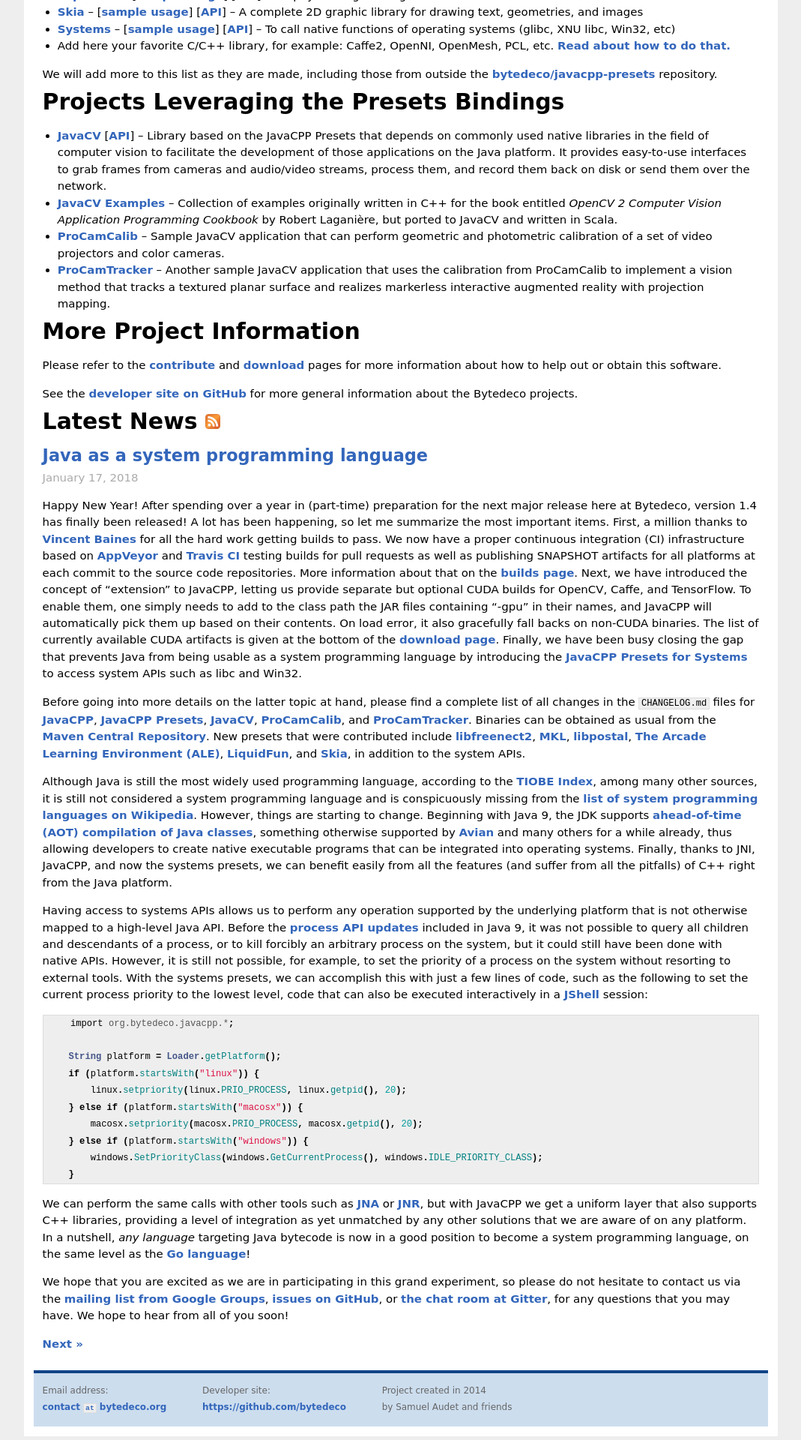
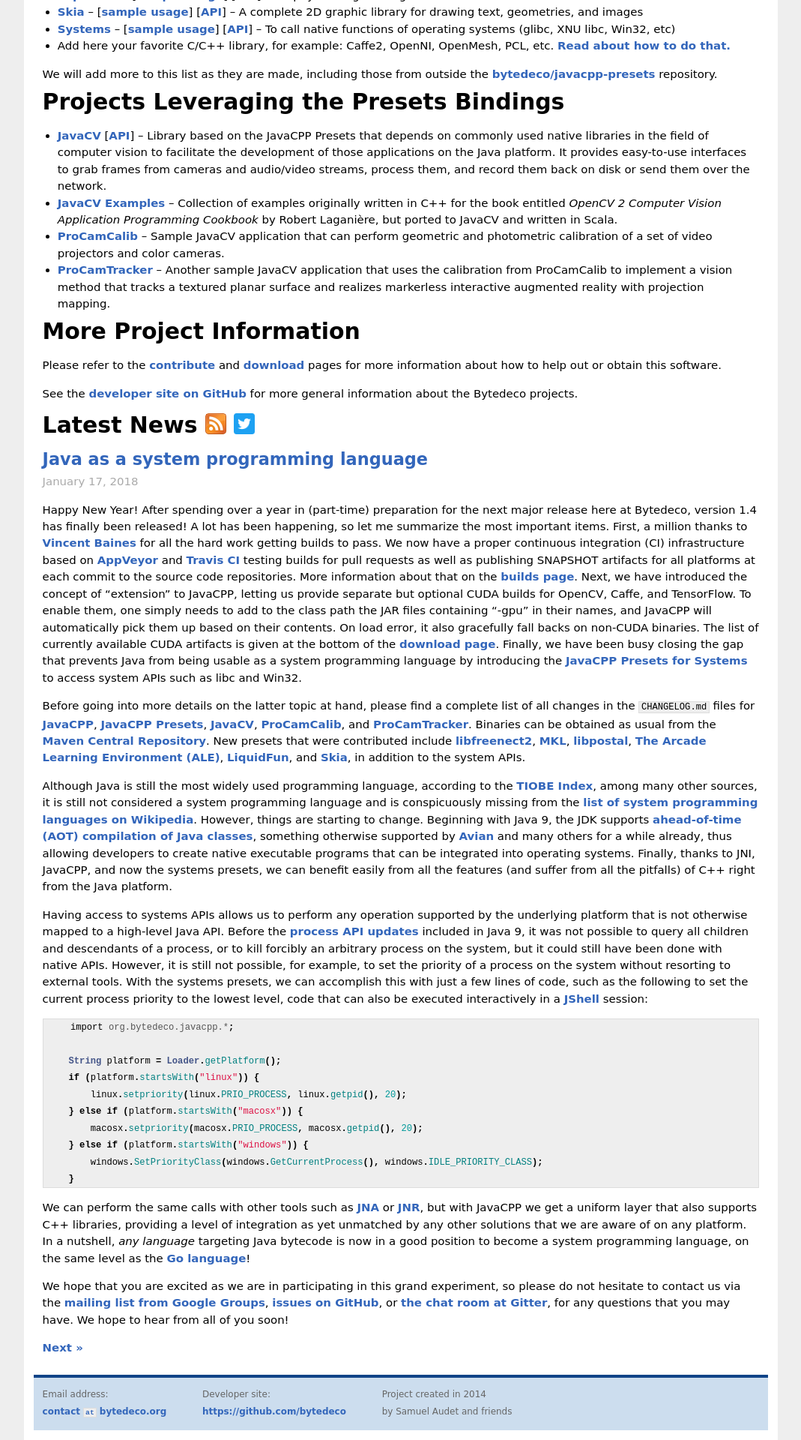
Before and after one commit to bytedeco/bytedeco.github.io, a Jekyll site: the page built from index.html, in a window 1280 px wide. Shown: the part 1081-3001 px from the top of the page at 75% size, without its empty margins (105-1174 px from the left). Built offline with Jekyll 4.4.1, drawn with Linux system fonts in a browser that asks for light colours; the list of posts is cut into pages by our own code.

Commit message:
Update feed-icon.png and add twitter-icon.png

```diff
--- a/index.html
+++ b/index.html
@@ -68,7 +68,7 @@ title: Home
 
 	<p>See the <a href="https://github.com/bytedeco">developer site on GitHub</a> for more general information about the Bytedeco projects.</p>
 
-  <h1>Latest News <a href="/feed.xml"><img src="/Feed-icon.png" alt="feed"/></a></h1>
+  <h1>Latest News <a href="/feed.xml"><img src="/feed-icon.png" style="vertical-align: -10%;" width="28" height="28" alt="feed"/></a> <a href="https://twitter.com/Bytedeco"><img src="/twitter-icon.png" style="vertical-align: -10%;" width="28" height="28" alt="twitter"/></a></h1>
 
   <!-- This loops through the paginated posts -->
   {% for post in paginator.posts %}
--- a/news/index.html
+++ b/news/index.html
@@ -4,7 +4,7 @@ title: News
 ---
 
 <div id="home">
-  <h1>News <a href="/feed.xml"><img src="/Feed-icon.png" alt="feed"/></a></h1>
+  <h1>News <a href="/feed.xml"><img src="/feed-icon.png" style="vertical-align: -10%;" width="28" height="28" alt="feed"/></a> <a href="https://twitter.com/Bytedeco"><img src="/twitter-icon.png" style="vertical-align: -10%;" width="28" height="28" alt="twitter"/></a></h1>
   <ul class="posts">
     {% for post in site.posts %}
       <li><span>{{ post.date | date: '%B %d, %Y' }}</span> &raquo; <a href="{{ post.url }}">{{ post.title }}</a></li>
```
Also changed, not shown: Feed-icon.png (deleted), feed-icon.png (added), twitter-icon.png (added).
